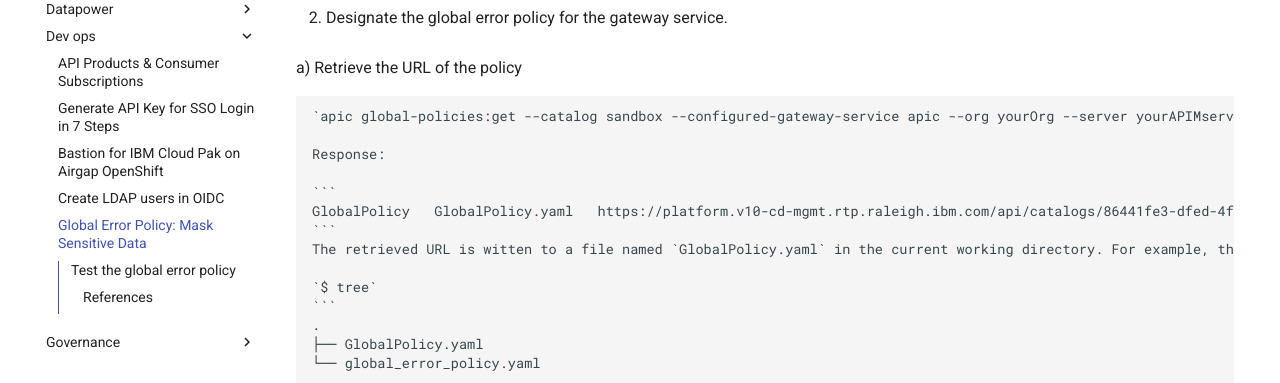
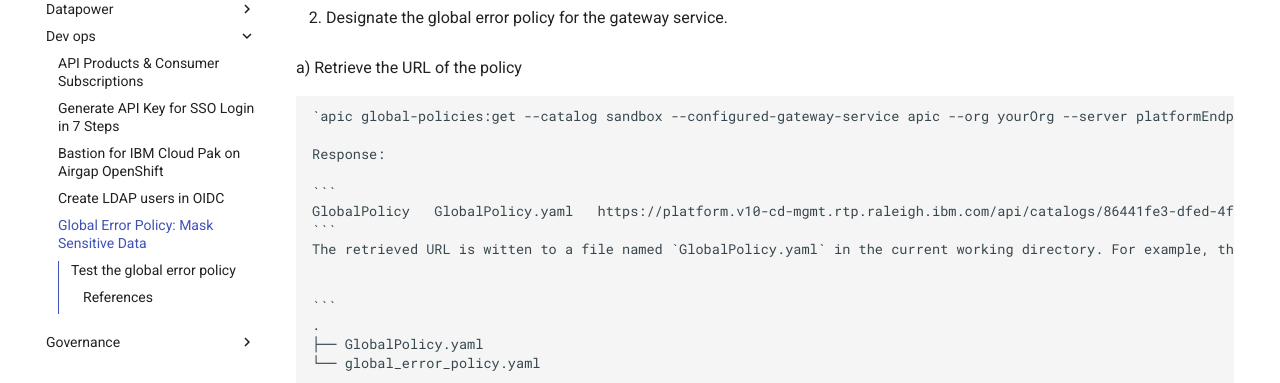
Before and after one commit to ibm-apiconnect/apic-hybrid-cloud-enablement, an MkDocs documentation site: the page built from docs-and-tools/dev-ops/global-error-policy.md, in a window 1280 px wide and 1400 px high, scrolled down 1634 px. Shown: the part 153-536 px from the top of the window. Built offline with MkDocs 1.6.1 and Material for MkDocs 9.7.7, drawn with Linux system fonts in a browser that asks for light colours; some of the changed text lies outside the part shown.

Commit message:
Update global-error-policy.md
Formatting

````diff
--- a/docs-and-tools/dev-ops/global-error-policy.md
+++ b/docs-and-tools/dev-ops/global-error-policy.md
@@ -60,12 +60,12 @@
     mask-ip-error-policy:2.0.0   https://platform.v10-cd-mgmt.rtp.raleigh.ibm.com/api/catalogs/86441fe3-dfed-4fe6-99ef-6153b0d14afe/7335a813-3082-4c98-998b-a40ebea70abb/configured-gateway-services/9acd7b0a-bc2f-4ace-b3b7-9223e7f91db4/global-policies/7a392a17-a84a-4858-9409-4738c774cfe6
     ```
 ---
-> **_NOTE:_**
-If your yaml is not structured correctly - for example, you used tabs for indentation instead of spaces - you might encounter an error such as this one:
+  > **_NOTE:_**
+  If your yaml is not structured correctly - for example, you used tabs for indentation instead of spaces - you might encounter an error such as this one:
 
-```yaml
-Error: The 'global_policy' property must include an 'info' object.
-```
+  ```yaml
+  Error: The 'global_policy' property must include an 'info' object.
+  ```
 
 ---
 4. Verify that the global policy has been successfully uploaded to the gateway service.
@@ -81,7 +81,7 @@
 
    a) Retrieve the URL of the policy
 
-    `apic global-policies:get --catalog sandbox --configured-gateway-service apic --org yourOrg --server yourAPIMserver --scope catalog mask-ip-error-policy:2.0.0 --fields url`
+    `apic global-policies:get --catalog sandbox --configured-gateway-service apic --org yourOrg --server platformEndpointUrl --scope catalog mask-ip-error-policy:2.0.0 --fields url`
 
     Response:
 
@@ -90,7 +90,7 @@
     ```
     The retrieved URL is witten to a file named `GlobalPolicy.yaml` in the current working directory. For example, the contents of our working directory are shown below:
 
-    `$ tree`
+
     ```
     .
     ├── GlobalPolicy.yaml
````
